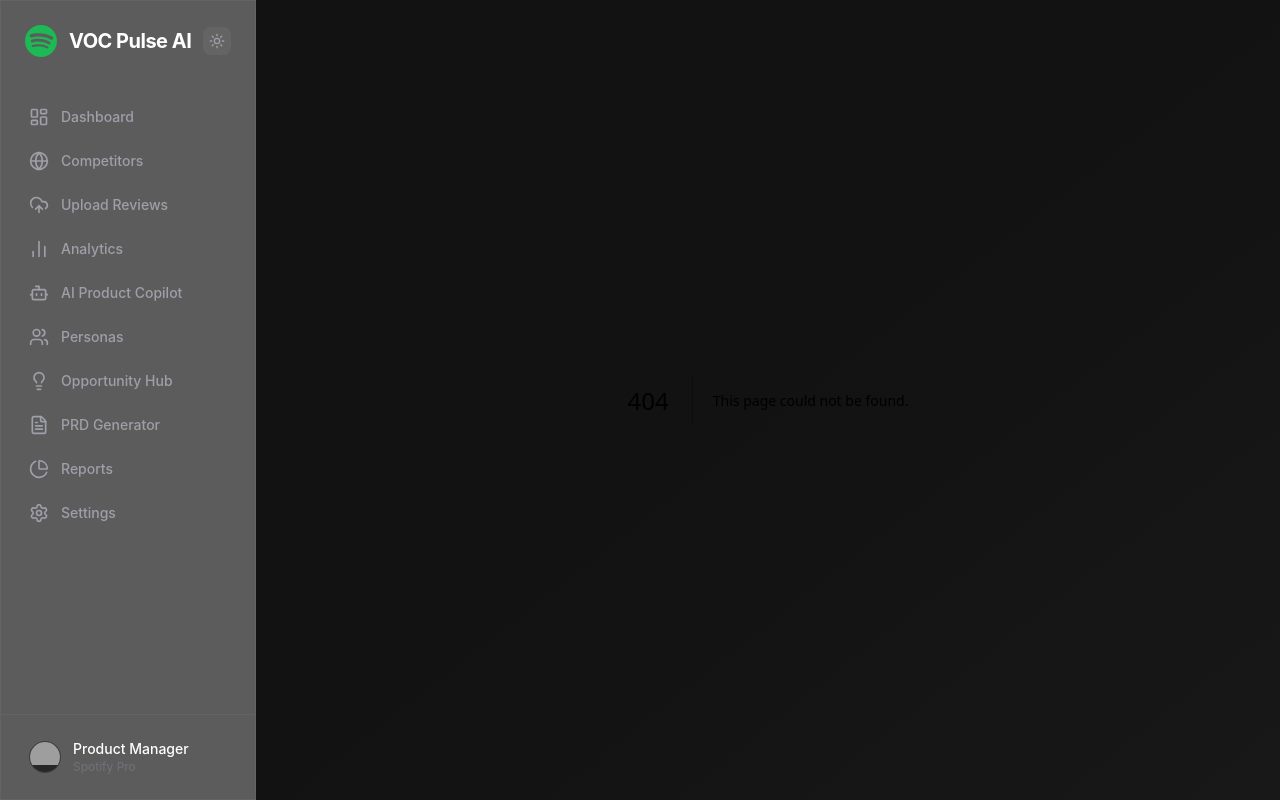
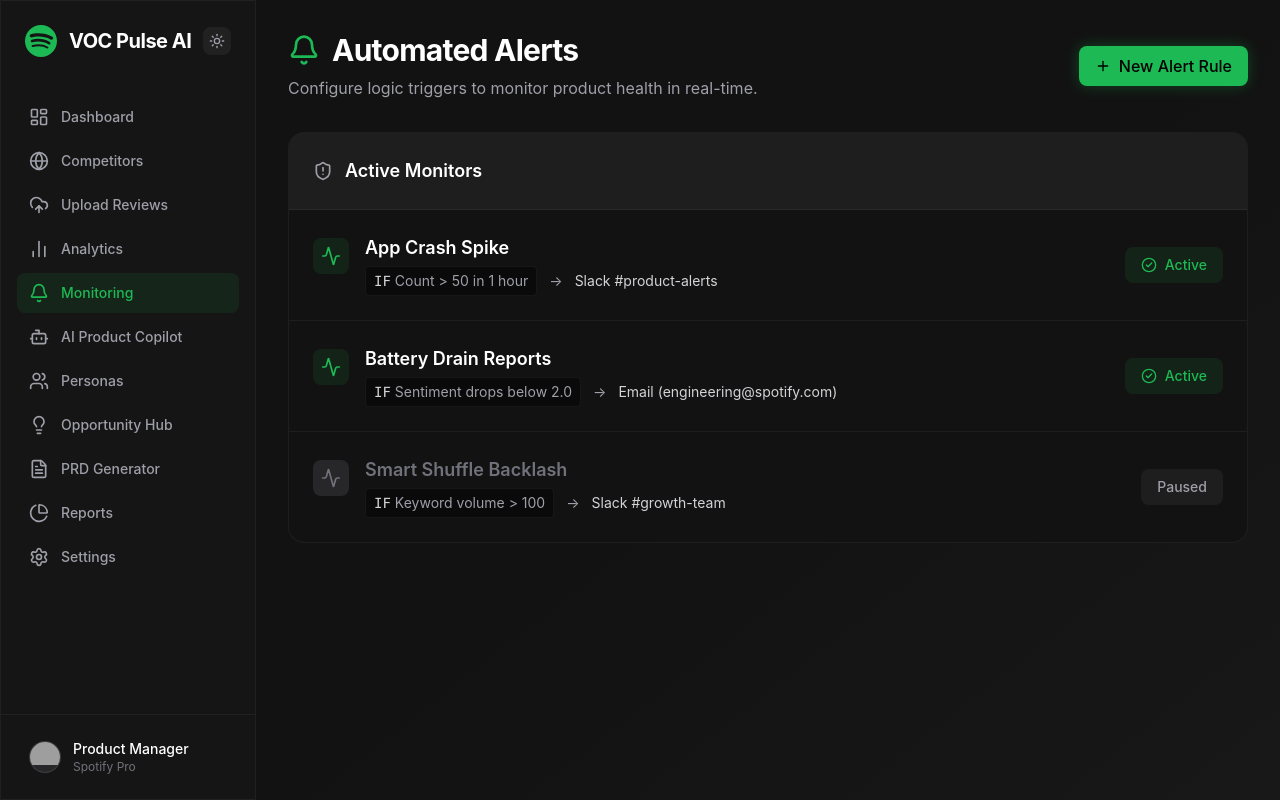
Before and after one commit to snehsumanofficial/NL-SPOTIFY, a Next.js app in the folder spotify-pulse-ai-v2/: page /monitoring in a window 1280 px wide. Before the commit this address had no page. Built offline with nearby package versions, Linux system fonts and the light colour scheme; grey boxes are pictures that could not be loaded.

Commit message:
feat: add Automated Alerts and Monitoring page UI

```diff
--- /dev/null
+++ b/spotify-pulse-ai-v2/src/app/monitoring/page.tsx
@@ -0,0 +1,112 @@
+"use client";
+
+import { useState } from "react";
+import { Bell, Plus, CheckCircle2, ShieldAlert, Activity, Save } from "lucide-react";
+
+const INITIAL_ALERTS = [
+  { id: 1, name: "App Crash Spike", condition: "Count > 50 in 1 hour", active: true, channel: "Slack #product-alerts" },
+  { id: 2, name: "Battery Drain Reports", condition: "Sentiment drops below 2.0", active: true, channel: "Email (engineering@spotify.com)" },
+  { id: 3, name: "Smart Shuffle Backlash", condition: "Keyword volume > 100", active: false, channel: "Slack #growth-team" },
+];
+
+export default function MonitoringPage() {
+  const [alerts, setAlerts] = useState(INITIAL_ALERTS);
+  const [isAdding, setIsAdding] = useState(false);
+
+  const toggleAlert = (id: number) => {
+    setAlerts(alerts.map(a => a.id === id ? { ...a, active: !a.active } : a));
+  };
+
+  return (
+    <div className="p-8 max-w-5xl mx-auto space-y-8 animate-in fade-in duration-700">
+      <div className="flex items-center justify-between">
+        <div>
+          <h1 className="text-3xl font-bold tracking-tight text-white flex items-center gap-3">
+            <Bell className="w-8 h-8 text-[#1DB954]" /> Automated Alerts
+          </h1>
+          <p className="text-zinc-400 mt-2">Configure logic triggers to monitor product health in real-time.</p>
+        </div>
+        <button
+          onClick={() => setIsAdding(true)}
+          className="flex items-center gap-2 bg-[#1DB954] text-black px-4 py-2 rounded-lg font-medium hover:bg-[#1ed760] transition-colors shadow-[0_0_15px_rgba(29,185,84,0.3)]"
+        >
+          <Plus className="w-4 h-4" /> New Alert Rule
+        </button>
+      </div>
+
+      {isAdding && (
+        <div className="bg-[#181818] border border-[#1DB954]/30 rounded-xl p-6 shadow-xl animate-in slide-in-from-top-4">
+          <h3 className="text-lg font-bold text-white mb-4">Create New Alert Rule</h3>
+          <div className="grid grid-cols-1 md:grid-cols-3 gap-4 mb-4">
+            <div>
+              <label className="block text-xs font-medium text-zinc-400 mb-1">Alert Name</label>
+              <input type="text" placeholder="e.g. Offline Mode Failure" className="w-full bg-black/50 border border-white/10 rounded-lg px-3 py-2 text-white text-sm focus:border-[#1DB954] focus:outline-none" />
+            </div>
+            <div>
+              <label className="block text-xs font-medium text-zinc-400 mb-1">Trigger Condition</label>
+              <select className="w-full bg-black/50 border border-white/10 rounded-lg px-3 py-2 text-white text-sm focus:border-[#1DB954] focus:outline-none appearance-none">
+                <option>Keyword Volume Exceeds...</option>
+                <option>Sentiment Drops Below...</option>
+                <option>App Crash Mentions Exceeds...</option>
+              </select>
+            </div>
+            <div>
+              <label className="block text-xs font-medium text-zinc-400 mb-1">Threshold</label>
+              <input type="number" placeholder="Value" className="w-full bg-black/50 border border-white/10 rounded-lg px-3 py-2 text-white text-sm focus:border-[#1DB954] focus:outline-none" />
+            </div>
+          </div>
+          <div className="flex justify-end gap-3 mt-6">
+            <button onClick={() => setIsAdding(false)} className="px-4 py-2 text-sm text-zinc-400 hover:text-white transition-colors">Cancel</button>
+            <button onClick={() => setIsAdding(false)} className="px-4 py-2 text-sm bg-white/10 hover:bg-white/20 text-white rounded-lg transition-colors flex items-center gap-2">
+              <Save className="w-4 h-4" /> Save Rule
+            </button>
+          </div>
+        </div>
+      )}
+
+      <div className="bg-[#121212] border border-white/5 rounded-2xl overflow-hidden">
+        <div className="p-6 border-b border-white/5 bg-white/5 flex items-center gap-3">
+          <ShieldAlert className="w-5 h-5 text-zinc-400" />
+          <h2 className="text-lg font-semibold text-white">Active Monitors</h2>
+        </div>
+
+        <div className="divide-y divide-white/5">
+          {alerts.map((alert) => (
+            <div key={alert.id} className="p-6 flex items-center justify-between hover:bg-white/[0.02] transition-colors">
+              <div className="flex items-start gap-4">
+                <div className={`p-2 rounded-lg mt-1 ${alert.active ? 'bg-[#1DB954]/10 text-[#1DB954]' : 'bg-zinc-800 text-zinc-500'}`}>
+                  <Activity className="w-5 h-5" />
+                </div>
+                <div>
+                  <h3 className={`font-semibold text-lg ${alert.active ? 'text-white' : 'text-zinc-500'}`}>{alert.name}</h3>
+                  <div className="flex items-center gap-3 mt-1 text-sm text-zinc-400">
+                    <span className="flex items-center gap-1 bg-black/40 px-2 py-1 rounded border border-white/5">
+                      <span className="font-mono text-zinc-300">IF</span> {alert.condition}
+                    </span>
+                    <span>→</span>
+                    <span className="text-zinc-300">{alert.channel}</span>
+                  </div>
+                </div>
+              </div>
+
+              <button
+                onClick={() => toggleAlert(alert.id)}
+                className={`flex items-center gap-2 px-4 py-2 rounded-lg text-sm font-medium transition-all ${
+                  alert.active
+                    ? 'bg-[#1DB954]/10 text-[#1DB954] hover:bg-[#1DB954]/20'
+                    : 'bg-white/5 text-zinc-400 hover:bg-white/10 hover:text-white'
+                }`}
+              >
+                {alert.active ? (
+                  <><CheckCircle2 className="w-4 h-4" /> Active</>
+                ) : (
+                  <>Paused</>
+                )}
+              </button>
+            </div>
+          ))}
+        </div>
+      </div>
+    </div>
+  );
+}
--- a/spotify-pulse-ai-v2/src/components/Sidebar.tsx
+++ b/spotify-pulse-ai-v2/src/components/Sidebar.tsx
@@ -14,7 +14,8 @@ import {
   Settings,
   Sun,
   Moon,
-  Globe
+  Globe,
+  Bell
 } from "lucide-react";
 import { cn } from "@/lib/utils";
 import { useState, useEffect } from "react";
@@ -24,6 +25,7 @@ const routes = [
   { name: "Competitors", path: "/competitors", icon: Globe },
   { name: "Upload Reviews", path: "/upload-reviews", icon: UploadCloud },
   { name: "Analytics", path: "/analytics", icon: BarChart2 },
+  { name: "Monitoring", path: "/monitoring", icon: Bell },
   { name: "AI Product Copilot", path: "/ai-copilot", icon: Bot },
   { name: "Personas", path: "/personas", icon: Users },
   { name: "Opportunity Hub", path: "/opportunity-hub", icon: Lightbulb },
```
